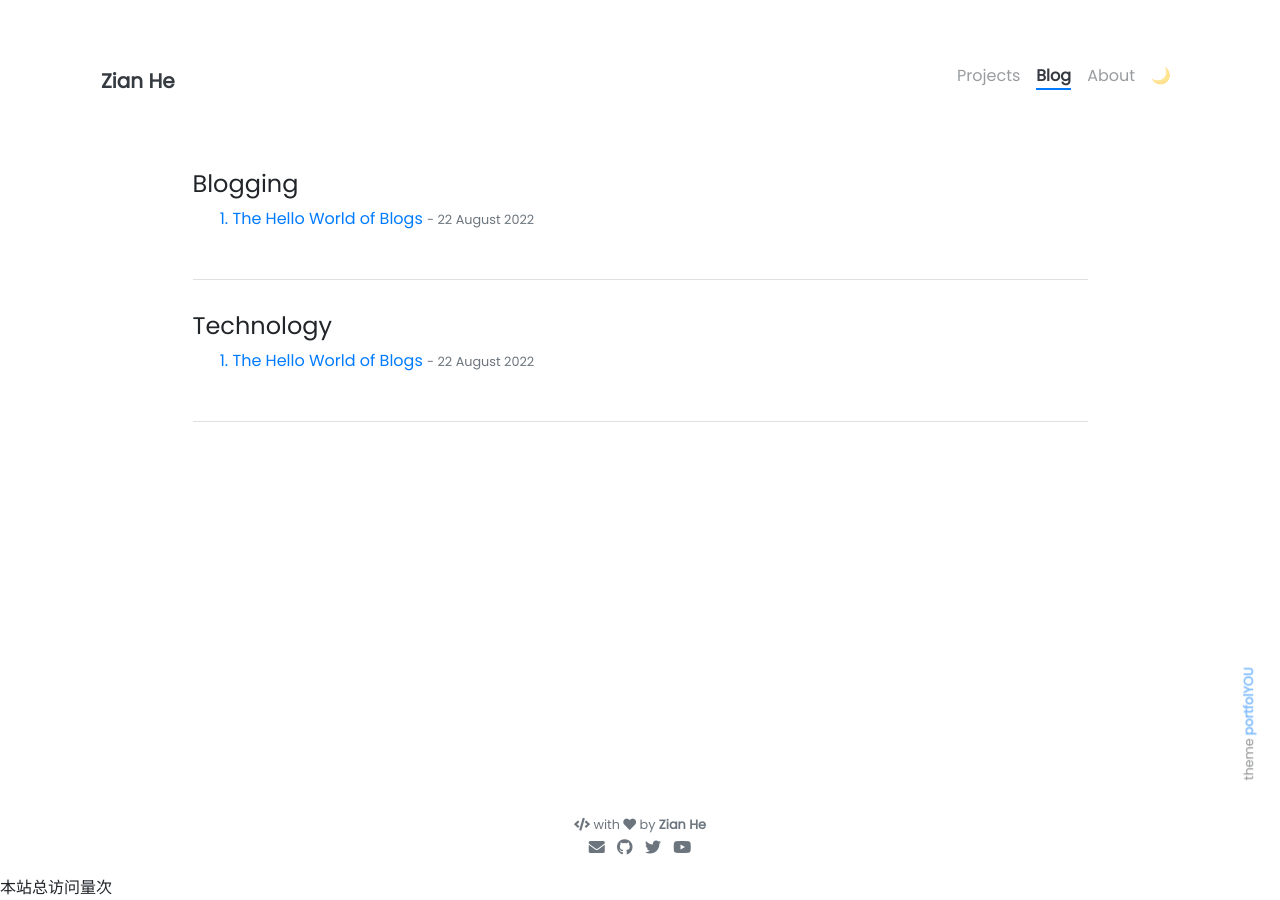
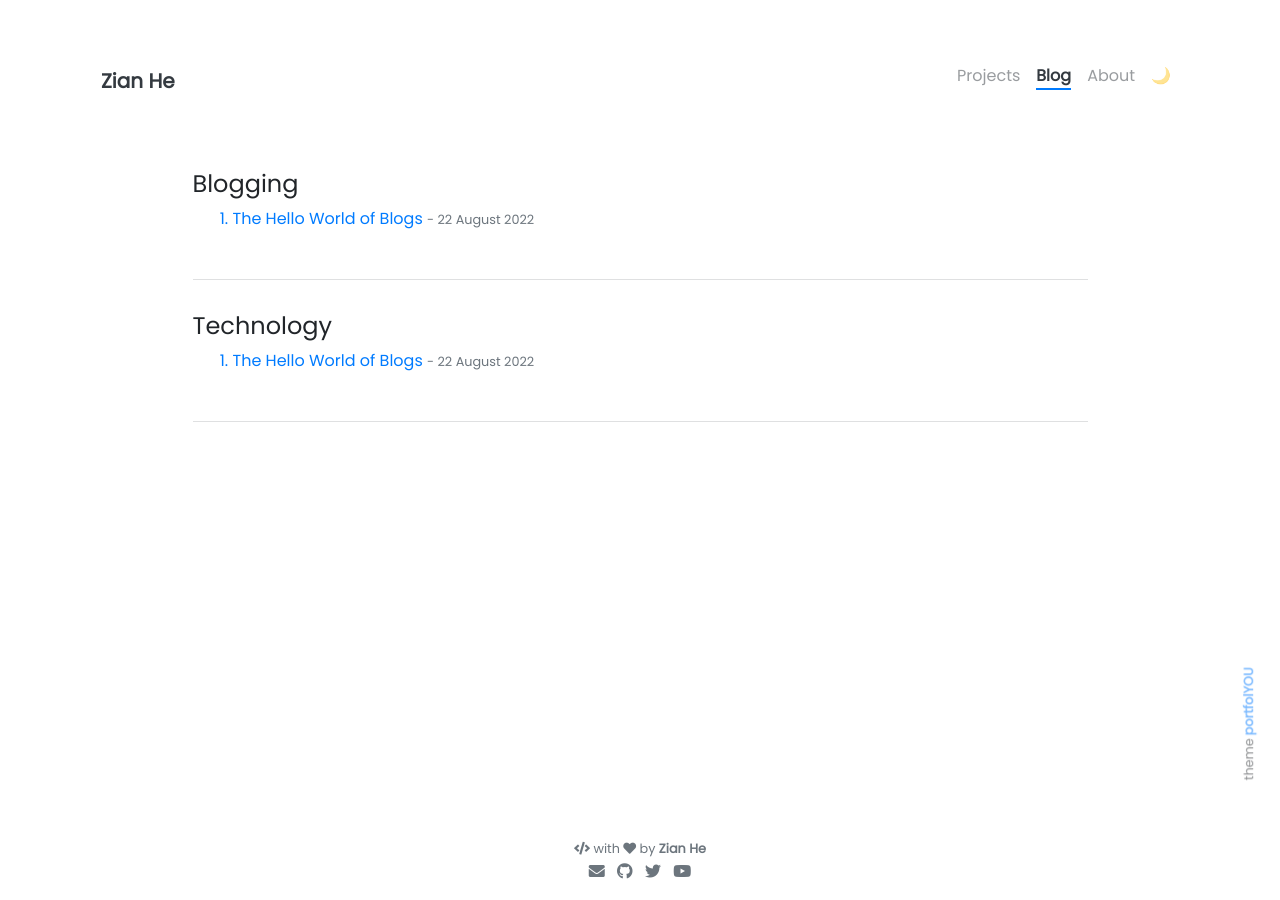
Before and after one commit to Silverhza/silverhza.github.io, a Jekyll site: the page built from pages/tags.html, in a window 1280 px wide. Built offline with Jekyll 4.4.1, drawn with Linux system fonts in a browser that asks for light colours; nearby versions of some CDN libraries; comment, search, counter and statistics services are not loaded.

Commit message:
Update default.html

```diff
--- a/_layouts/default.html
+++ b/_layouts/default.html
@@ -25,9 +25,5 @@
     <script data-name="BMC-Widget" data-cfasync="false" src="https://cdnjs.buymeacoffee.com/1.0.0/widget.prod.min.js" data-id="{{ site.buymeacoffee.username }}" data-description="{{ site.buymeacoffee.description }}" data-message="{{ site.buymeacoffee.message }}" data-color="{{ site.buymeacoffee.color }}" data-position="Right" data-x_margin="16" data-y_margin="16"></script>
   {%- endif -%}
 </body>
-<footer>
-  <script async src="//busuanzi.ibruce.info/busuanzi/2.3/busuanzi.pure.mini.js"></script>
-            <span id="busuanzi_container_site_pv">本站总访问量<span id="busuanzi_value_site_pv"></span>次</span>
-</footer>
 
 </html>
```
